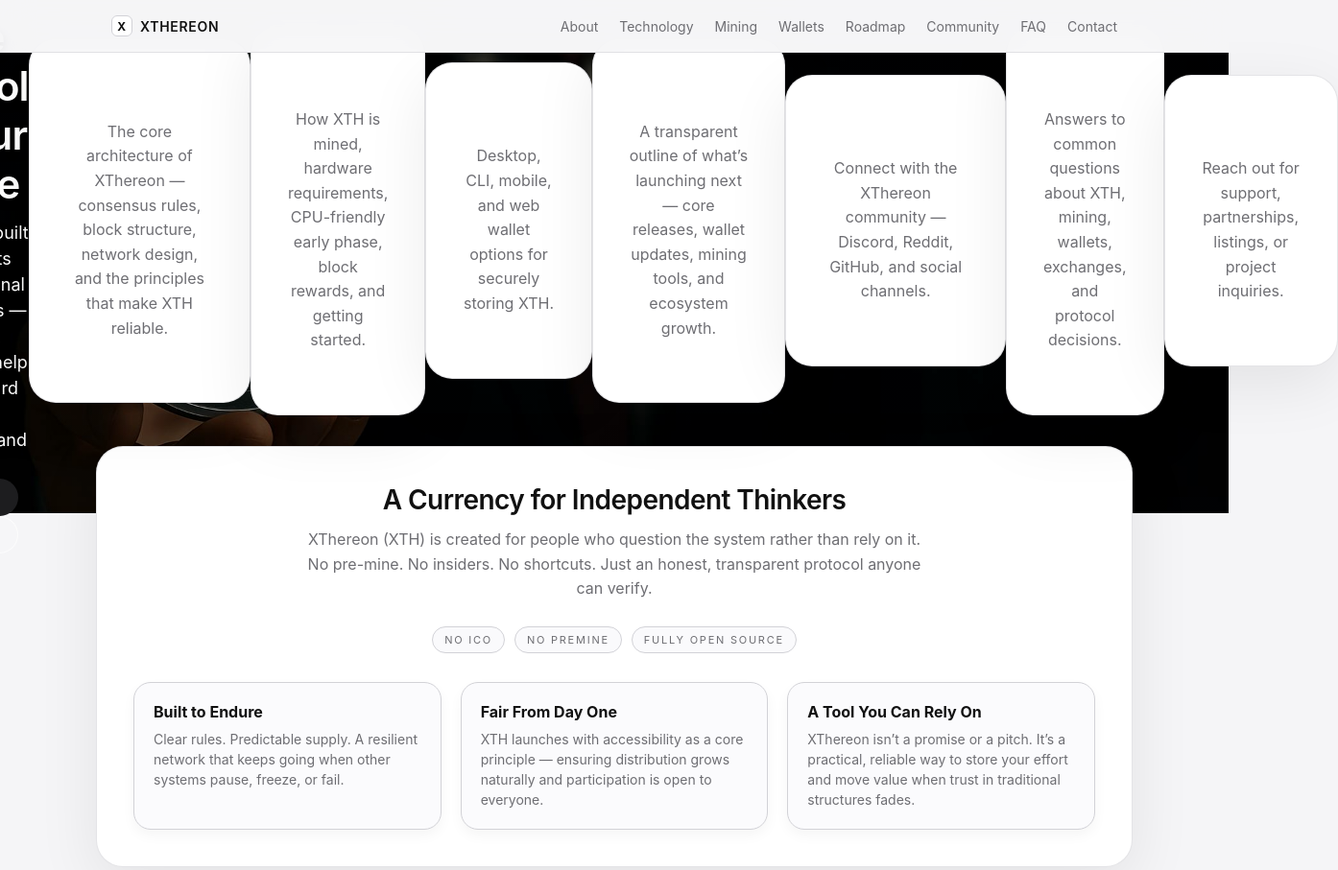
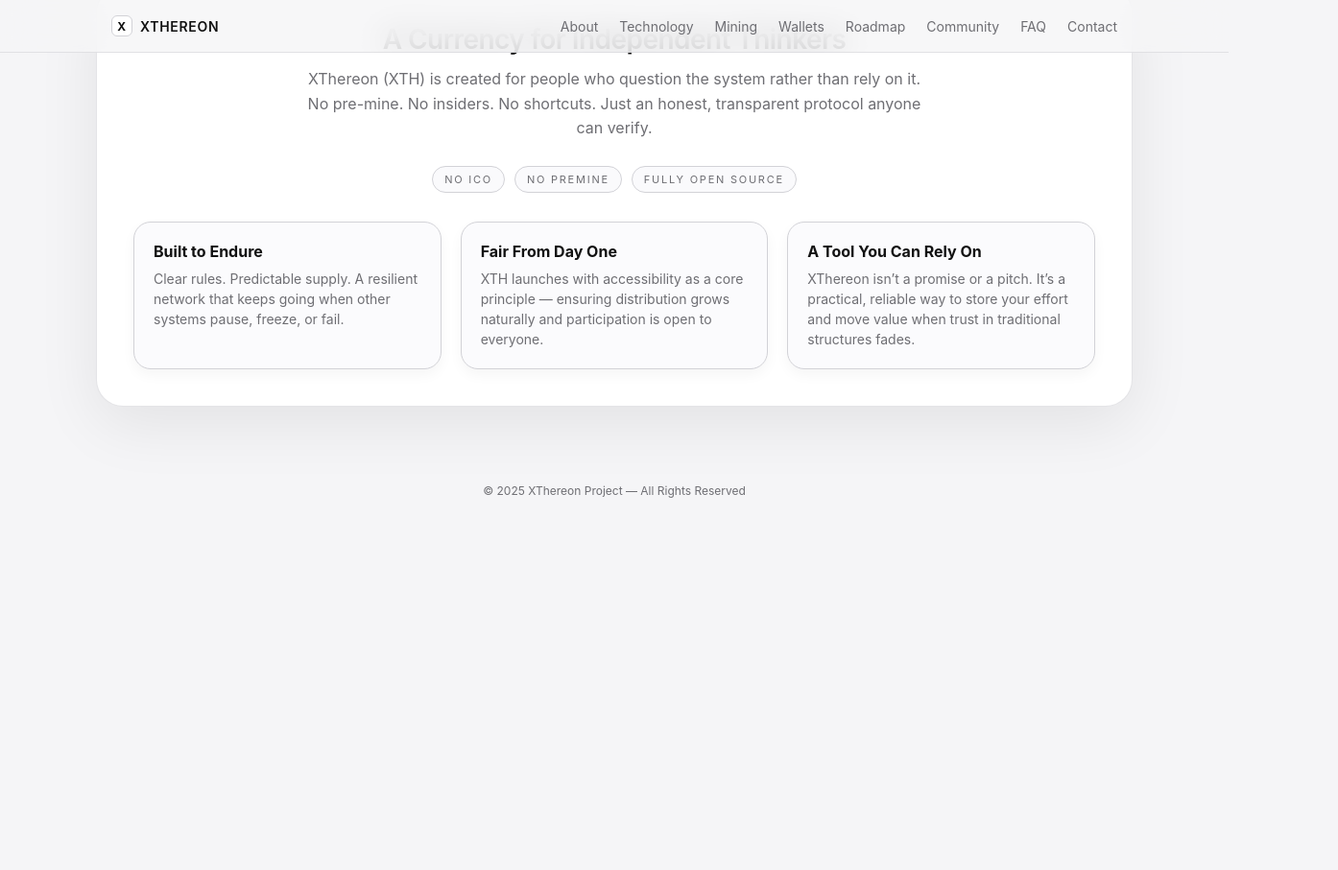
Before and after one commit to xth-labs/xth-labs.github.io, a plain HTML site: page index.html in a window 1280 px wide. Shown: the top 907 px of the page at 96% size, 1394 px wide, since content can reach past the window. After the commit the page ends 800 px from the top, so only its background shows below. Drawn offline with Linux system fonts and the light colour scheme.

Commit message:
Update index.html

```diff
--- a/index.html
+++ b/index.html
@@ -238,66 +238,6 @@
   </div>
 </header>
 
-<section class="hero">
-  <div class="hero-inner">
-    <h1 class="hero-title">Take Control of Your Future</h1>
-    <p class="hero-sub">
-      XThereon is built for moments when traditional money falters — a network designed to help you safeguard value, opportunity, and stability.
-    </p>
-    <button class="btn btn-dark">Get Started</button>
-    <button class="btn btn-light">Learn More</button>
-  </div>
-  <section id="technology" class="card">
-  <h2 class="section-title">Technology</h2>
-  <p class="section-body">
-    The core architecture of XThereon — consensus rules, block structure,
-    network design, and the principles that make XTH reliable.
-  </p>
-</section>
-
-<section id="mining" class="card">
-  <h2 class="section-title">Mining</h2>
-  <p class="section-body">
-    How XTH is mined, hardware requirements, CPU-friendly early phase,
-    block rewards, and getting started.
-  </p>
-</section>
-
-<section id="wallets" class="card">
-  <h2 class="section-title">Wallets</h2>
-  <p class="section-body">
-    Desktop, CLI, mobile, and web wallet options for securely storing XTH.
-  </p>
-</section>
-
-<section id="roadmap" class="card">
-  <h2 class="section-title">Roadmap</h2>
-  <p class="section-body">
-    A transparent outline of what’s launching next — core releases, wallet updates,
-    mining tools, and ecosystem growth.
-  </p>
-</section>
-
-<section id="community" class="card">
-  <h2 class="section-title">Community</h2>
-  <p class="section-body">
-    Connect with the XThereon community — Discord, Reddit, GitHub, and social channels.
-  </p>
-</section>
-
-<section id="faq" class="card">
-  <h2 class="section-title">FAQ</h2>
-  <p class="section-body">
-    Answers to common questions about XTH, mining, wallets, exchanges, and protocol decisions.
-  </p>
-</section>
-
-<section id="contact" class="card">
-  <h2 class="section-title">Contact</h2>
-  <p class="section-body">
-    Reach out for support, partnerships, listings, or project inquiries.
-  </p>
-</section>
 
 </section>
 
```
